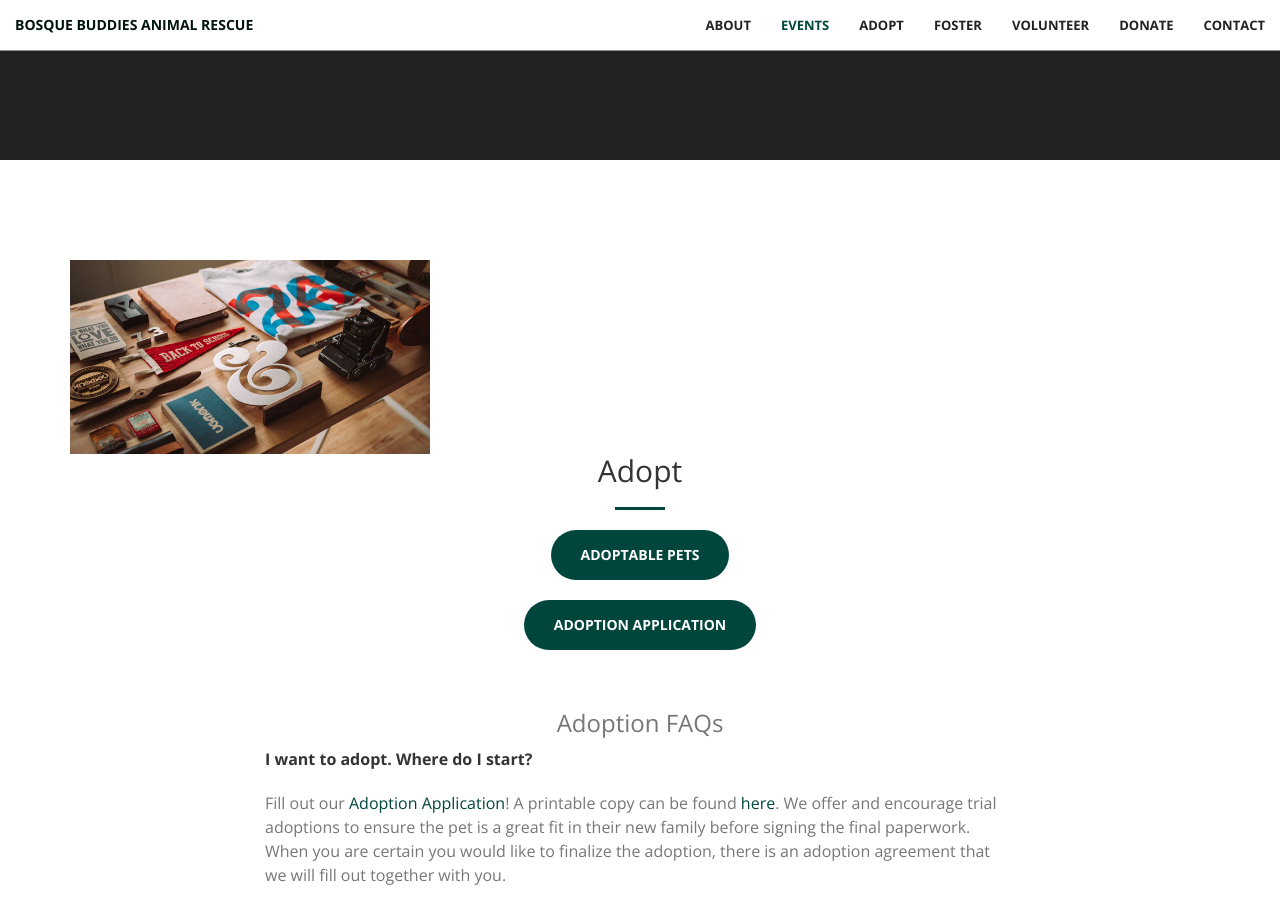
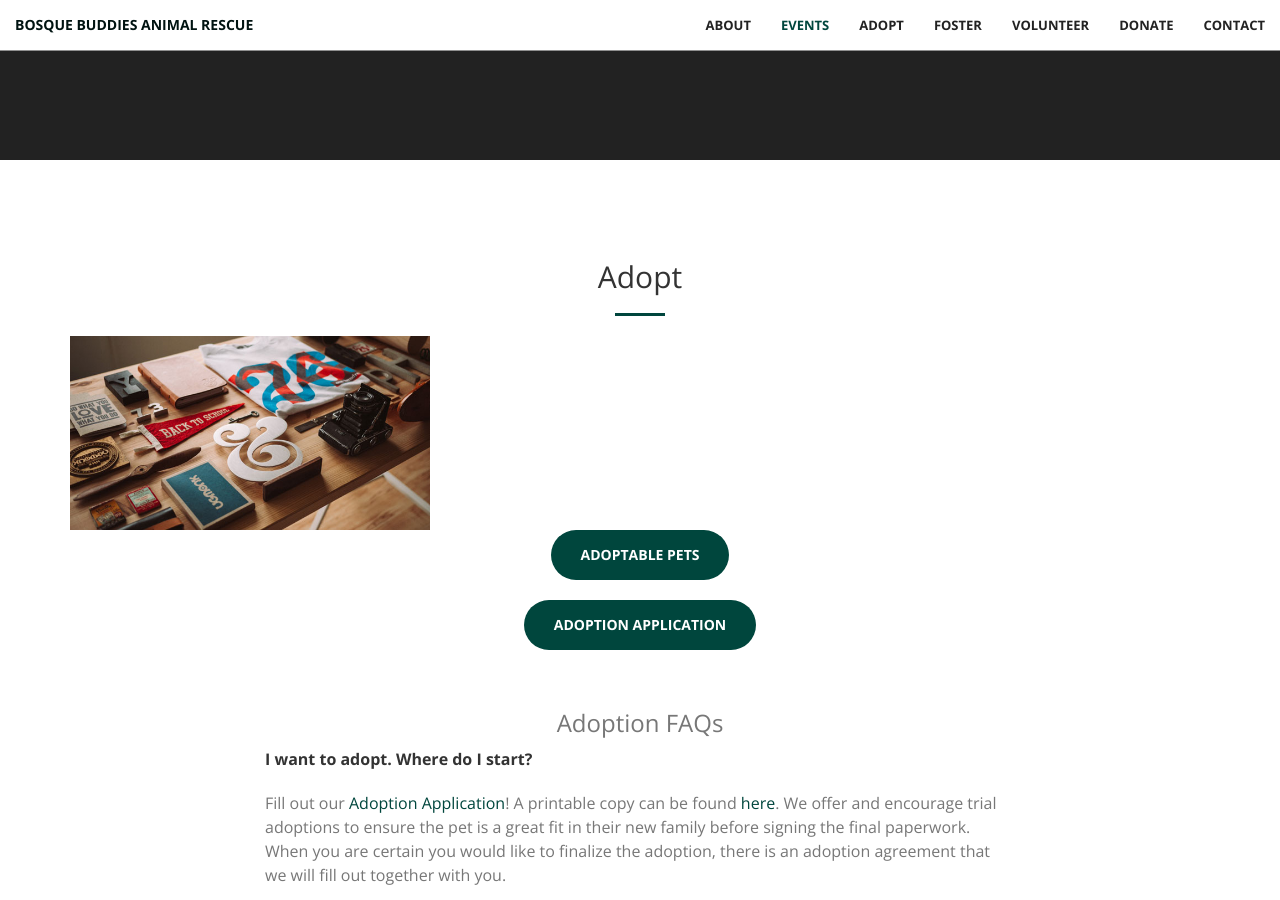
Before and after one commit to bbanimalrescue/bbanimalrescue.github.io, a Jekyll site: the page built from index.html, in a window 1280 px wide and 900 px high, scrolled down 2005 px. Built offline with Jekyll 4.4.1, drawn with Linux system fonts in a browser that asks for light colours.

Commit message:
Fix layout for adoption section

```diff
--- a/_includes/adopt.html
+++ b/_includes/adopt.html
@@ -1,12 +1,16 @@
 <section id="adopt">
     <div class="container">
+        <div class="row">
+            <div class="col-lg-8 col-lg-offset-2 text-center">
+                <h2 class="section-heading">Adopt</h2>
+                <hr>
+            </div>
+        </div>
         <div class="row">
             <div class="col-lg-4 col-sm-6">
                 <img src="img/portfolio/1.jpg" class="img-responsive" alt="">
             </div>
             <div class="col-lg-8 col-lg-offset-2 text-center">
-                <h2 class="section-heading">Adopt</h2>
-                <hr>
                 <p><a href="https://www.adoptapet.com/shelter/231369-bosque-buddies-animal-rescue-bernalillo-new-mexico" target="_blank" rel="noopener noreferrer" class="btn btn-primary btn-xl page-scroll">Adoptable Pets</a></p>
                 <p><a href="https://docs.google.com/forms/d/e/1FAIpQLSfp7Vo-kmVAjhwU5DoB7XEEHFd_yw1Mg6Rz-8kG4OtxolPiTw/viewform" target="_blank" rel="noopener noreferrer" class="btn btn-primary btn-xl page-scroll">Adoption Application</a></p>
             </div>
```
